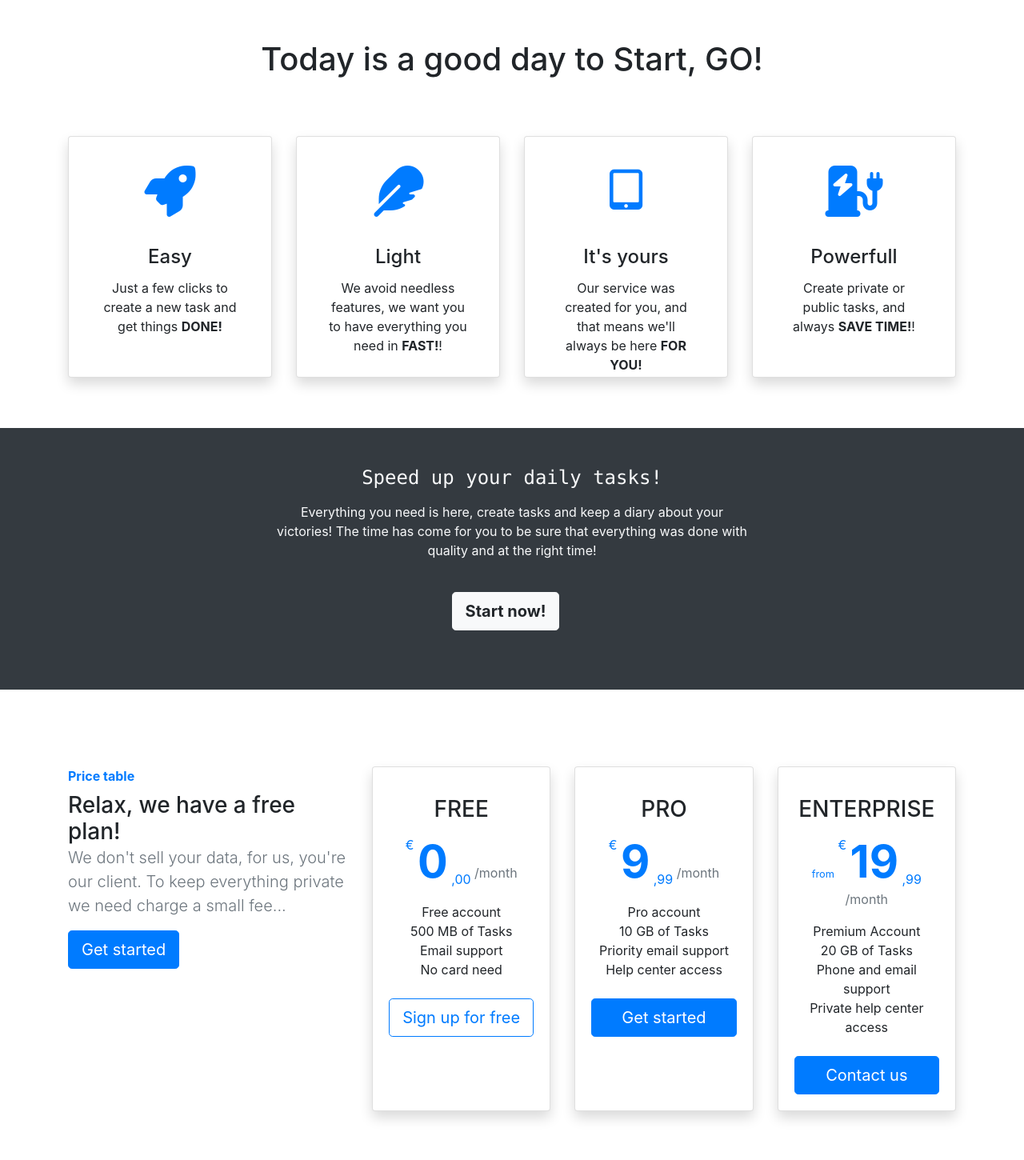
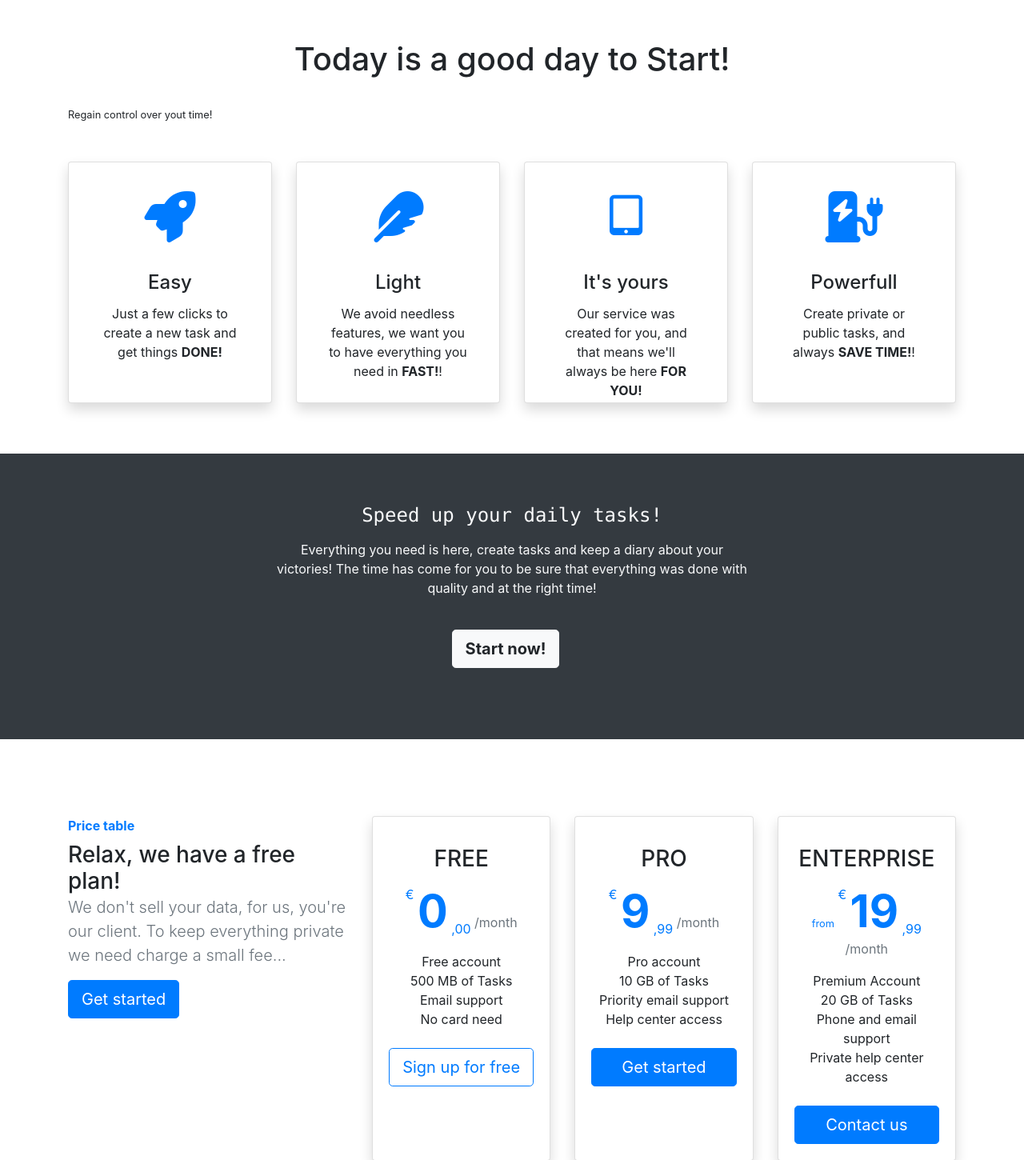
Before and after one commit to caioricciuti/simple_task, a Django app: page / in a window 1280 px wide. Shown: the part 58-1508 px from the top of the page at 80% size. Run offline with Django 3.2, Linux system fonts and the light colour scheme; parts of the project's set-up code (start-up, migrations or seed data) failed here and were passed over; some libraries are stand-ins or nearby versions.

Commit message:
'update'

```diff
--- a/simple_task/settings.py
+++ b/simple_task/settings.py
@@ -12,9 +12,9 @@ BASE_DIR = Path(__file__).resolve().parent.parent
 SECRET_KEY = config["SECRET_KEY"]
 
 # SECURITY WARNING: don't run with debug turned on in production!
-DEBUG = False
+DEBUG = True
 
-ALLOWED_HOSTS = ['35.180.118.60', 'simpletask.caioricciuti.com']
+ALLOWED_HOSTS = ['35.180.118.60', 'simpletask.caioricciuti.com', 'localhost']
 
 # Application definition
 
--- a/task_app/templates/task_app/index.html
+++ b/task_app/templates/task_app/index.html
@@ -6,7 +6,8 @@
 
 
          <div class="container mt-3 mb-5" id="about">
-                   <h1 class="text-center py-4">Today is a good day to Start, GO!</h1>
+                   <h1 class="text-center py-4">Today is a good day to Start!</h1>
+                   <small class="text-center py-4">Regain control over yout time!</small>
 
                   <div class="row text-center mt-5">
                    <div class="col-md-3">
@@ -61,7 +62,7 @@
                   </div>
                 </div>
 
-            <section class="bg-dark" style="margin-top: 15px;" >
+            <section class="bg-dark" style="margin-top: 15px; padding:15px" >
               <div class="container text-center text-light">
                  <p class="pt-5 pb-2 h4 text-monospace">Speed up your daily tasks!</p>
                 <div class="row"style="margin-bottom:50px;">
```
